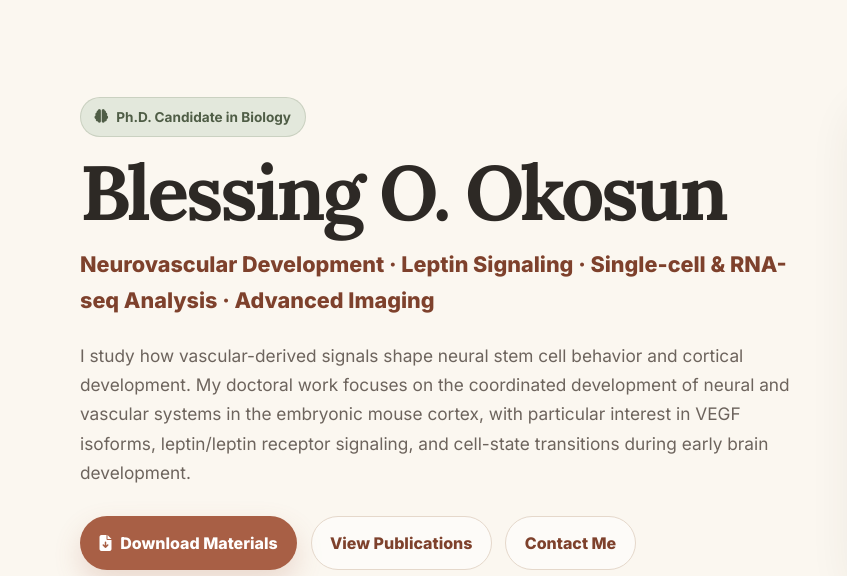
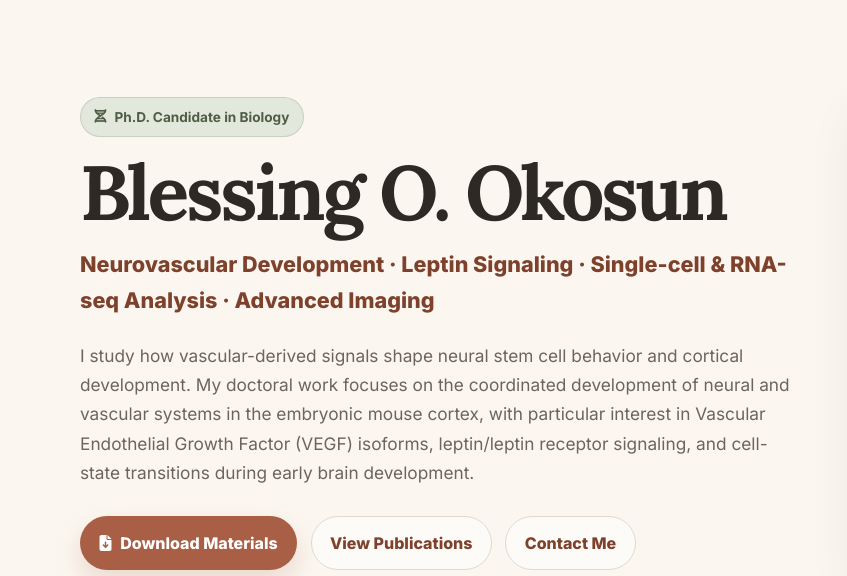
Before and after one commit to blessing-okosun/Blessing.github.io, a plain HTML site: page index.html in a window 1280 px wide. Shown: the part 81-657 px from the top of the page, 0-847 px from the left. Drawn offline with Linux system fonts and the light colour scheme.

Commit message:
Update index.html

```diff
--- a/index.html
+++ b/index.html
@@ -630,11 +630,11 @@
   <header class="hero" id="home">
     <div class="container hero-grid">
       <div>
-        <span class="eyebrow"><i class="fa-solid fa-brain"></i> Ph.D. Candidate in Biology</span>
+        <span class="eyebrow"><i class="fa-solid fa-dna"></i> Ph.D. Candidate in Biology</span>
         <h1>Blessing O. Okosun</h1>
         <p class="hero-subtitle">Neurovascular Development · Leptin Signaling · Single-cell & RNA-seq Analysis · Advanced Imaging</p>
         <p class="hero-text">
-          I study how vascular-derived signals shape neural stem cell behavior and cortical development. My doctoral work focuses on the coordinated development of neural and vascular systems in the embryonic mouse cortex, with particular interest in VEGF isoforms, leptin/leptin receptor signaling, and cell-state transitions during early brain development.
+          I study how vascular-derived signals shape neural stem cell behavior and cortical development. My doctoral work focuses on the coordinated development of neural and vascular systems in the embryonic mouse cortex, with particular interest in Vascular Endothelial Growth Factor (VEGF) isoforms, leptin/leptin receptor signaling, and cell-state transitions during early brain development.
         </p>
         <div class="hero-actions">
           <a href="#downloads" class="btn btn-primary"><i class="fa-solid fa-file-arrow-down"></i> Download Materials</a>
```
